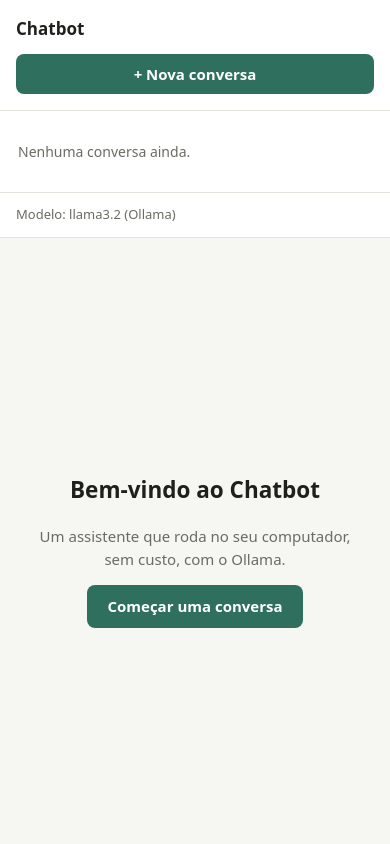
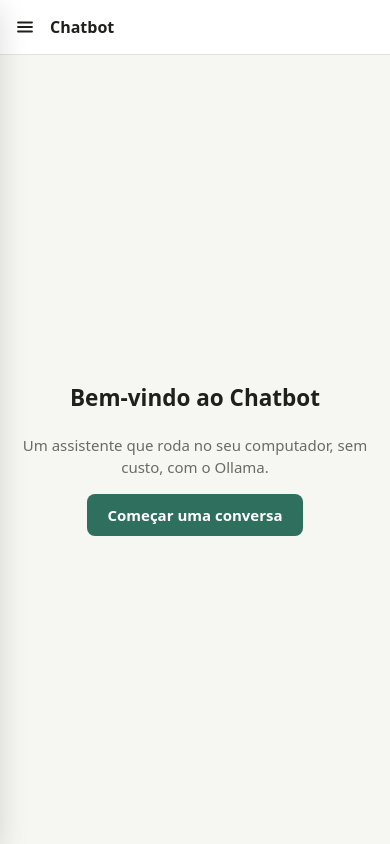
Before and after one commit to Higor-Car/Django-Chatbot, a Django app: page / in a window 390 px wide. Run offline with Django 5.2, Linux system fonts and the light colour scheme; data that the repository does not hold is empty.

Commit message:
Corrige tela de espera espremida e adiciona gaveta em telas estreitas
- Baloes de mensagem e de espera nao encolhem mais (flex: none)
- Em telas com menos de 700px a barra lateral vira gaveta com botao de menu
- Topo do chat sempre visivel, tambem na tela inicial

Co-Authored-By: Claude Opus 5.5 <noreply@anthropic.com>

```diff
--- a/chatbot/templates/chatbot/chat.html
+++ b/chatbot/templates/chatbot/chat.html
@@ -105,9 +105,14 @@
 
     /* ---------- Área do chat ---------- */
     main { display: flex; flex-direction: column; min-height: 0; }
-    .topo { padding: 14px 24px; border-bottom: 1px solid var(--borda); background: var(--painel); }
+    .topo {
+      display: flex; align-items: center; gap: 8px; min-width: 0;
+      padding: 14px 24px; border-bottom: 1px solid var(--borda); background: var(--painel);
+    }
     .topo h2 { font-size: 16px; margin: 0; overflow: hidden; text-overflow: ellipsis; white-space: nowrap; }
     #mensagens { flex: 1; overflow-y: auto; padding: 24px; display: flex; flex-direction: column; gap: 12px; }
+    /* flex: none impede que balões sejam espremidos quando a área de mensagens é baixa */
+    .msg, .carregando { flex: none; }
     .msg { max-width: min(720px, 85%); padding: 10px 14px; border-radius: 14px; white-space: pre-wrap; word-wrap: break-word; }
     .msg.user { align-self: flex-end; background: var(--balao-user); color: #fff; border-bottom-right-radius: 4px; }
     .msg.assistant { align-self: flex-start; background: var(--balao-bot); border: 1px solid var(--borda); border-bottom-left-radius: 4px; }
@@ -180,15 +185,39 @@
     form.envio textarea:focus { outline: 2px solid var(--destaque); outline-offset: -1px; }
     form.envio .botao { width: auto; padding: 0 20px; }
 
+    /* ---------- Telas estreitas: barra lateral vira gaveta ---------- */
+    .abrir-lateral {
+      display: none; flex: none; width: 34px; height: 34px; margin-left: -8px; border: 0; border-radius: 8px;
+      background: none; cursor: pointer; place-items: center; color: var(--texto);
+    }
+    .abrir-lateral:hover { background: var(--hover); }
+    .veu { display: none; }
+
     @media (max-width: 700px) {
-      body { grid-template-columns: 1fr; grid-template-rows: auto 1fr; }
-      aside { max-height: 35vh; border-right: 0; border-bottom: 1px solid var(--borda); }
+      body { grid-template-columns: 1fr; height: 100dvh; }
+      aside {
+        position: fixed; z-index: 15; inset: 0 auto 0 0; width: min(300px, 85vw);
+        transform: translateX(-100%); transition: transform .22s ease-out; box-shadow: var(--sombra);
+      }
+      body.lateral-aberta aside { transform: none; }
+      .veu {
+        display: block; position: fixed; inset: 0; z-index: 14; background: rgba(0, 0, 0, .45);
+        opacity: 0; pointer-events: none; transition: opacity .22s;
+      }
+      body.lateral-aberta .veu { opacity: 1; pointer-events: auto; }
+      .abrir-lateral { display: grid; }
+      .topo { padding: 10px 16px; }
+      #mensagens { padding: 16px; }
+      form.envio { padding: 12px 16px 14px; }
+      .msg { max-width: 92%; }
     }
+    @media (prefers-reduced-motion: reduce) { aside, .veu { transition: none; } }
   </style>
 </head>
 <body>
   {% csrf_token %}
-  <aside>
+  <div class="veu" id="veu"></div>
+  <aside id="lateral">
     <header>
       <h1>Chatbot</h1>
       <form method="post" action="{% url 'chatbot:nova_conversa' %}">
@@ -242,8 +271,17 @@
   </dialog>
 
   <main>
+    <div class="topo">
+      <button class="abrir-lateral" id="abrir-lateral" type="button" aria-label="Abrir lista de conversas"
+              aria-controls="lateral" aria-expanded="false">
+        <svg width="20" height="20" viewBox="0 0 20 20" fill="none" stroke="currentColor" stroke-width="1.8" stroke-linecap="round" aria-hidden="true">
+          <path d="M3 5.5h14M3 10h14M3 14.5h14"/>
+        </svg>
+      </button>
+      <h2 id="titulo">{% if conversa %}{{ conversa.titulo }}{% else %}Chatbot{% endif %}</h2>
+    </div>
+
     {% if conversa %}
-      <div class="topo"><h2 id="titulo">{{ conversa.titulo }}</h2></div>
 
       <div id="mensagens">
         {% for m in mensagens %}
@@ -289,6 +327,24 @@
       if (!resp.ok) throw new Error(json.erro || 'Não foi possível concluir a ação.');
       return json;
     }
+
+    /* ---------- Gaveta da barra lateral (telas estreitas) ---------- */
+    const botaoLateral = document.getElementById('abrir-lateral');
+
+    function alternarLateral(abrir) {
+      document.body.classList.toggle('lateral-aberta', abrir);
+      botaoLateral.setAttribute('aria-expanded', String(abrir));
+      if (abrir) document.querySelector('#lateral .botao').focus();
+    }
+
+    botaoLateral.addEventListener('click', () => alternarLateral(true));
+    document.getElementById('veu').addEventListener('click', () => alternarLateral(false));
+    document.addEventListener('keydown', (e) => {
+      if (e.key === 'Escape' && !itemDoMenu && document.body.classList.contains('lateral-aberta')) {
+        alternarLateral(false);
+        botaoLateral.focus();
+      }
+    });
 
     /* ---------- Menu de 3 pontos ---------- */
     const menu = document.getElementById('menu');
```
